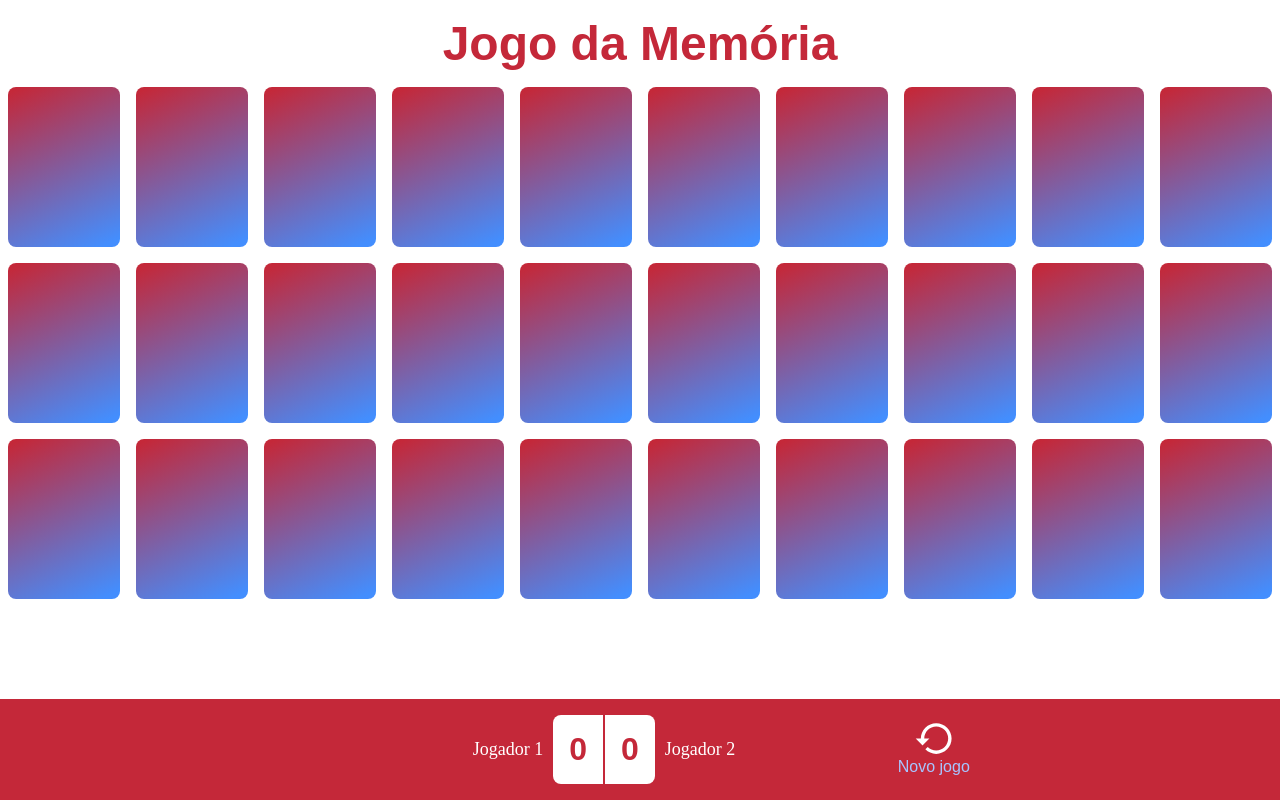
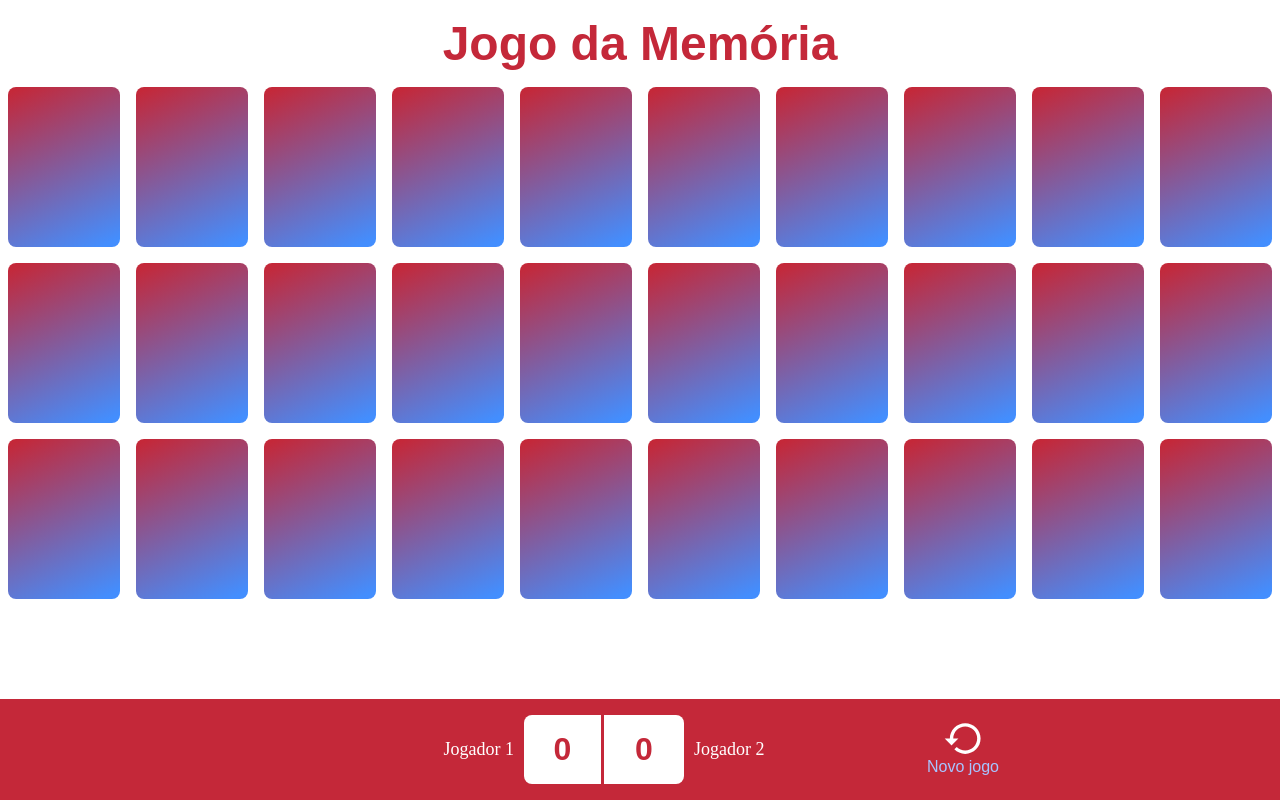
Before and after one commit to rafael-araujo-reis/jogo-memoria, a website: page index.html in a window 1280 px wide. Drawn offline with Linux system fonts and the light colour scheme; grey boxes are pictures that could not be loaded; a web font is replaced by a local one.

Commit message:
ajuste css

```diff
--- a/styles/painel.css
+++ b/styles/painel.css
@@ -66,7 +66,6 @@
     display         : flex;
     background-color: white;
     border-radius   : var(--border);
-
 }
 
 #jogadas p {
@@ -76,11 +75,15 @@
 }
 
 #jogadas .points:first-child {
-    border-right: 0.1rem solid var(--red);
+    border-right: 0.2rem solid var(--red);
 }
 
 #jogadas .points:last-child {
-    border-left: 0.1rem solid var(--red);
+    border-left: 0.2rem solid var(-k-red);
+}
+
+.points {
+    width: 5rem;
 }
 
 label,
```
